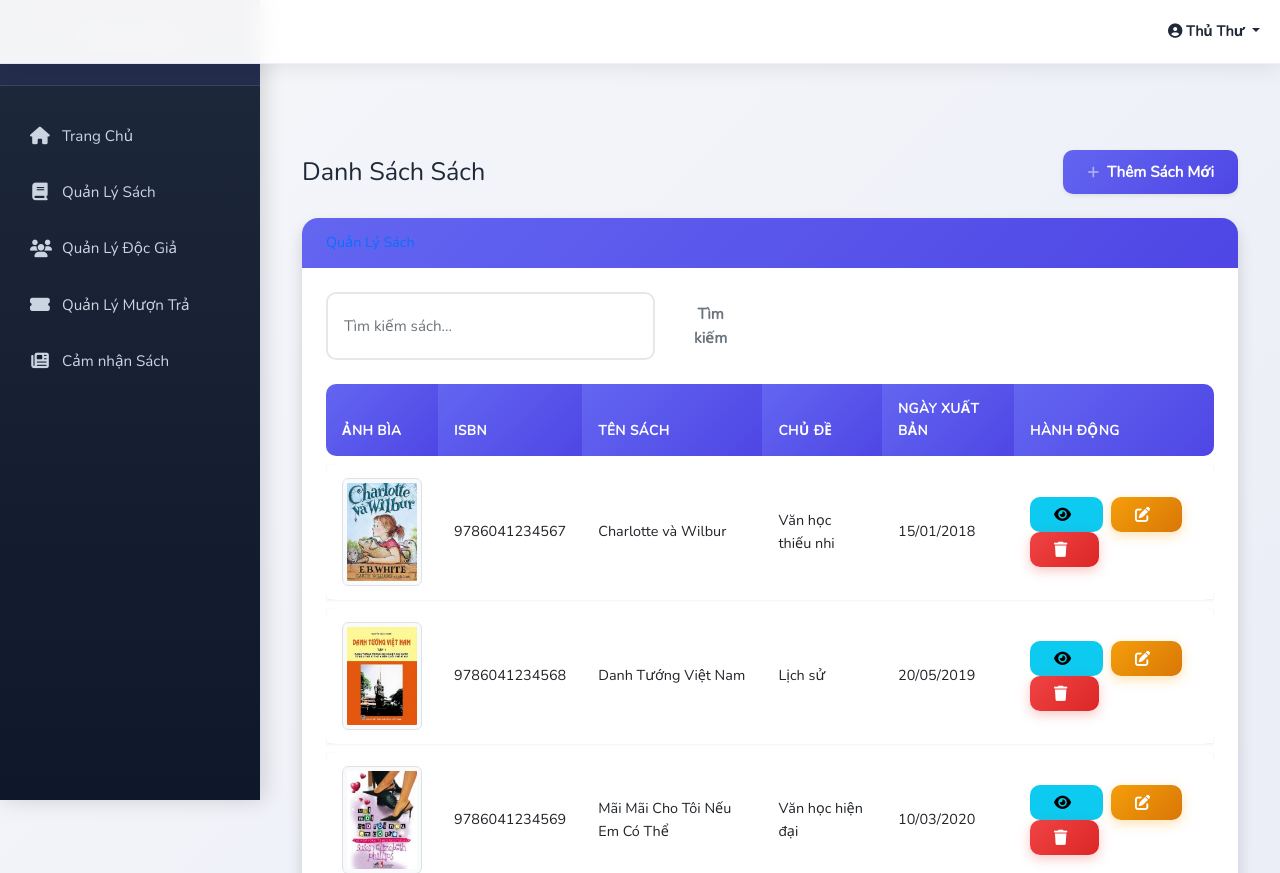
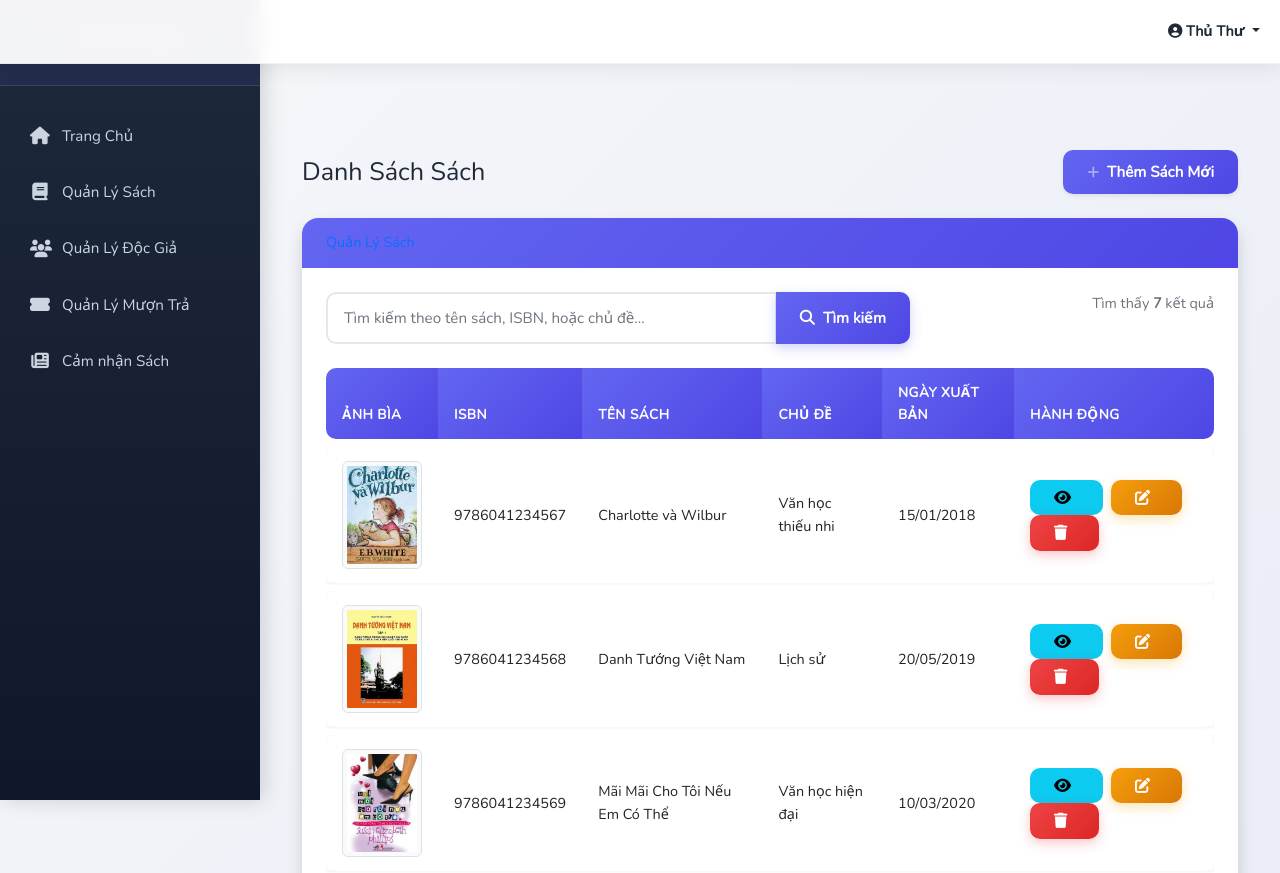
Before and after one commit to akitosuref/Quanlithuvien, a Laravel app: page /books in a window 1280 px wide. Shown: the top 873 px of the page. Run offline with Laravel 12, Linux system fonts and the light colour scheme; a user stored in the database is signed in; data comes from the database, SQL or seed files in the repository; style sheets or scripts are compiled from the project's sources.

Commit message:
Add enhanced book search and pagination functionality

```diff
--- a/app/Http/Controllers/BookController.php
+++ b/app/Http/Controllers/BookController.php
@@ -10,9 +10,20 @@ class BookController extends Controller
     /**
      * Display a listing of the resource.
      */
-    public function index()
+    public function index(Request $request)
     {
-        $books = Book::all();
+        $query = Book::query();
+
+        if ($request->has('search') && $request->search != '') {
+            $search = $request->search;
+            $query->where(function($q) use ($search) {
+                $q->where('title', 'like', '%' . $search . '%')
+                  ->orWhere('isbn', 'like', '%' . $search . '%')
+                  ->orWhere('subject', 'like', '%' . $search . '%');
+            });
+        }
+
+        $books = $query->latest()->paginate(10);
         return view('books.index', compact('books'));
     }
 
--- a/resources/views/books/index.blade.php
+++ b/resources/views/books/index.blade.php
@@ -23,12 +23,27 @@
                     </div>
                 @endif
                 <div class="row mb-3">
-                    <div class="col-md-6">
+                    <div class="col-md-8">
                         <form action="{{ route('books.index') }}" method="GET" class="d-flex">
-                            <input type="text" name="search" class="form-control me-2" placeholder="Tìm kiếm sách..."
-                                value="{{ request('search') }}">
-                            <button type="submit" class="btn btn-outline-secondary">Tìm kiếm</button>
+                            <div class="input-group">
+                                <input type="text" name="search" class="form-control"
+                                       placeholder="Tìm kiếm theo tên sách, ISBN, hoặc chủ đề..."
+                                       value="{{ request('search') }}">
+                                <button type="submit" class="btn btn-primary">
+                                    <i class="fas fa-search"></i> Tìm kiếm
+                                </button>
+                                @if(request('search'))
+                                    <a href="{{ route('books.index') }}" class="btn btn-secondary">
+                                        <i class="fas fa-times"></i> Xóa
+                                    </a>
+                                @endif
+                            </div>
                         </form>
+                    </div>
+                    <div class="col-md-4 text-end">
+                        <span class="text-muted">
+                            Tìm thấy <strong>{{ $books->total() }}</strong> kết quả
+                        </span>
                     </div>
                 </div>
                 <div class="table-responsive">
@@ -77,12 +92,32 @@
                                 </tr>
                             @empty
                                 <tr>
-                                    <td colspan="6" class="text-center">Không có sách nào trong thư viện.</td>
+                                    <td colspan="6" class="text-center">
+                                        @if(request('search'))
+                                            <i class="fas fa-search fa-3x text-muted mb-3"></i>
+                                            <p>Không tìm thấy sách nào với từ khóa "<strong>{{ request('search') }}</strong>"</p>
+                                            <a href="{{ route('books.index') }}" class="btn btn-primary btn-sm">Xem tất cả sách</a>
+                                        @else
+                                            Không có sách nào trong thư viện.
+                                        @endif
+                                    </td>
                                 </tr>
                             @endforelse
                         </tbody>
                     </table>
                 </div>
+
+                @if($books->hasPages())
+                    <div class="d-flex justify-content-between align-items-center mt-3">
+                        <div>
+                            Hiển thị <strong>{{ $books->firstItem() }}</strong> đến <strong>{{ $books->lastItem() }}</strong>
+                            trong tổng số <strong>{{ $books->total() }}</strong> kết quả
+                        </div>
+                        <div>
+                            {{ $books->appends(request()->query())->links() }}
+                        </div>
+                    </div>
+                @endif
             </div>
         </div>
     </div>
```
